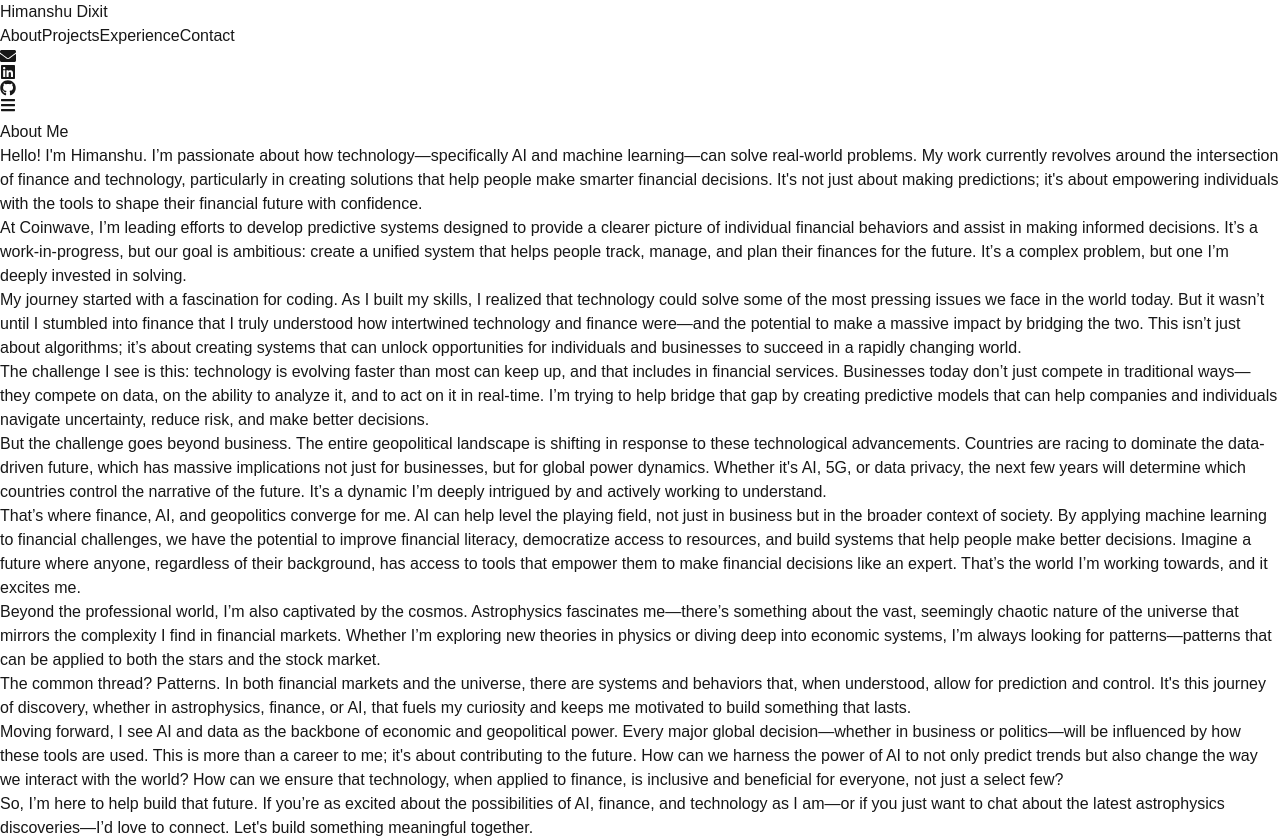
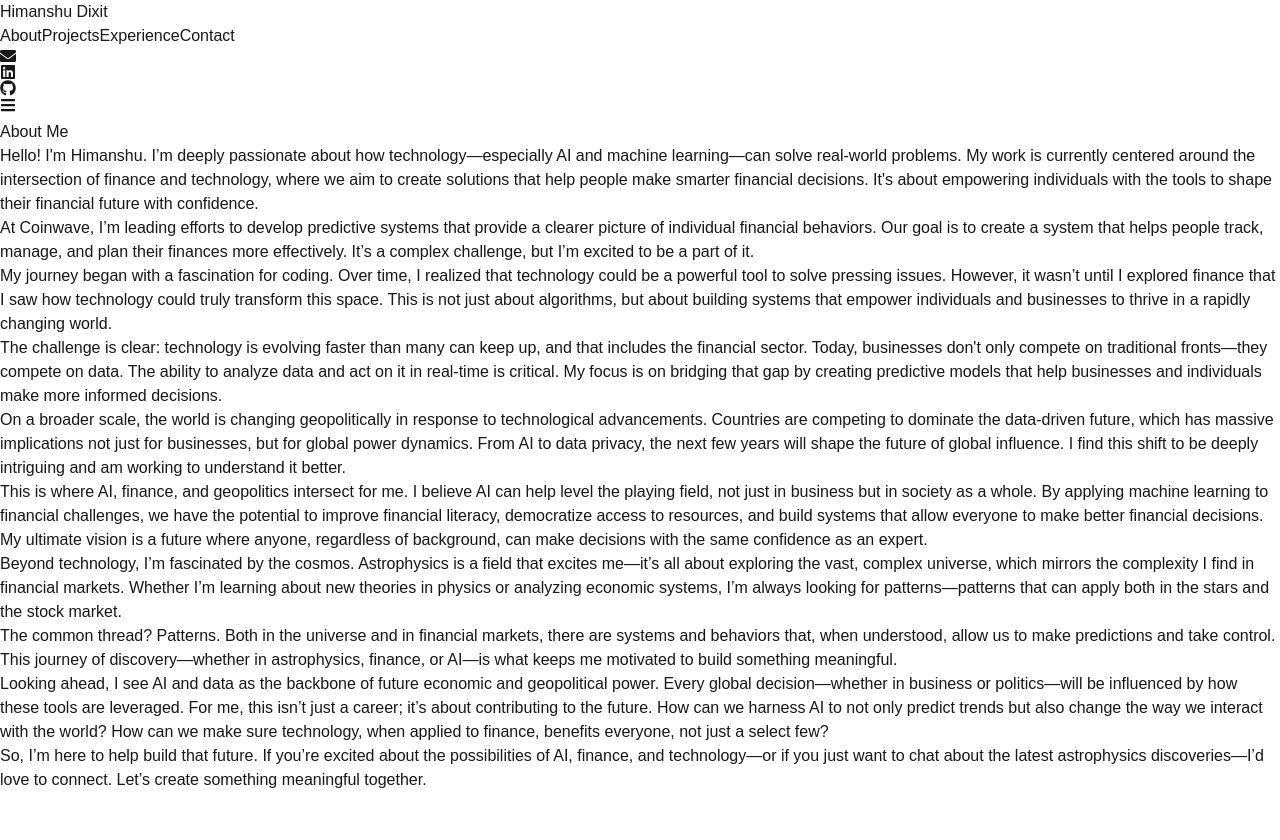
Before and after one commit to Hima-D/my-portfolio, a Next.js app: page /about in a window 1280 px wide. After the commit the page ends 800 px from the top, so only its background shows below. Built offline with nearby package versions, Linux system fonts and the light colour scheme.

Commit message:
Update page.tsx

```diff
--- a/src/app/about/page.tsx
+++ b/src/app/about/page.tsx
@@ -8,53 +8,52 @@ const About = () => {
       <Header />
       <section
         id="about"
-        className="relative w-full min-h-screen bg-white text-gray-900 flex flex-col items-center py-16"
+        className="relative w-full min-h-screen bg-gray-50 text-gray-900 flex flex-col items-center py-16"
       >
-        <div className="absolute inset-0 bg-gradient-to-br from-indigo-100 via-purple-200 to-blue-300 opacity-70" />
-        <div className="relative z-10 max-w-4xl mx-auto px-8 py-16 bg-white text-gray-800 rounded-3xl shadow-2xl">
+        <div className="relative z-10 max-w-4xl mx-auto px-8 py-16 bg-white text-gray-800 rounded-3xl shadow-xl">
           <h2 className="text-4xl font-extrabold text-center text-gray-900 mb-8">
             About Me
           </h2>
 
           <div className="space-y-8">
-            <p className="text-xl leading-relaxed opacity-80">
-              Hello! I'm Himanshu. I’m passionate about how technology—specifically AI and machine learning—can solve real-world problems. My work currently revolves around the intersection of finance and technology, particularly in creating solutions that help people make smarter financial decisions. It's not just about making predictions; it's about empowering individuals with the tools to shape their financial future with confidence.
+            <p className="text-xl leading-relaxed text-gray-700 opacity-80">
+              Hello! I'm Himanshu. I’m deeply passionate about how technology—especially AI and machine learning—can solve real-world problems. My work is currently centered around the intersection of finance and technology, where we aim to create solutions that help people make smarter financial decisions. It's about empowering individuals with the tools to shape their financial future with confidence.
             </p>
 
-            <p className="text-xl leading-relaxed opacity-80">
-              At <span className="font-semibold">Coinwave</span>, I’m leading efforts to develop predictive systems designed to provide a clearer picture of individual financial behaviors and assist in making informed decisions. It’s a work-in-progress, but our goal is ambitious: create a unified system that helps people track, manage, and plan their finances for the future. It’s a complex problem, but one I’m deeply invested in solving.
+            <p className="text-xl leading-relaxed text-gray-700 opacity-80">
+              At <span className="font-semibold">Coinwave</span>, I’m leading efforts to develop predictive systems that provide a clearer picture of individual financial behaviors. Our goal is to create a system that helps people track, manage, and plan their finances more effectively. It’s a complex challenge, but I’m excited to be a part of it.
             </p>
 
-            <p className="text-xl leading-relaxed opacity-80">
-              My journey started with a fascination for coding. As I built my skills, I realized that technology could solve some of the most pressing issues we face in the world today. But it wasn’t until I stumbled into finance that I truly understood how intertwined technology and finance were—and the potential to make a massive impact by bridging the two. This isn’t just about algorithms; it’s about creating systems that can unlock opportunities for individuals and businesses to succeed in a rapidly changing world.
+            <p className="text-xl leading-relaxed text-gray-700 opacity-80">
+              My journey began with a fascination for coding. Over time, I realized that technology could be a powerful tool to solve pressing issues. However, it wasn’t until I explored finance that I saw how technology could truly transform this space. This is not just about algorithms, but about building systems that empower individuals and businesses to thrive in a rapidly changing world.
             </p>
 
-            <p className="text-xl leading-relaxed opacity-80">
-              The challenge I see is this: technology is evolving faster than most can keep up, and that includes in financial services. Businesses today don’t just compete in traditional ways—they compete on data, on the ability to analyze it, and to act on it in real-time. I’m trying to help bridge that gap by creating predictive models that can help companies and individuals navigate uncertainty, reduce risk, and make better decisions.
+            <p className="text-xl leading-relaxed text-gray-700 opacity-80">
+              The challenge is clear: technology is evolving faster than many can keep up, and that includes the financial sector. Today, businesses don't only compete on traditional fronts—they compete on data. The ability to analyze data and act on it in real-time is critical. My focus is on bridging that gap by creating predictive models that help businesses and individuals make more informed decisions.
             </p>
 
-            <p className="text-xl leading-relaxed opacity-80">
-              But the challenge goes beyond business. The entire geopolitical landscape is shifting in response to these technological advancements. Countries are racing to dominate the data-driven future, which has massive implications not just for businesses, but for global power dynamics. Whether it's AI, 5G, or data privacy, the next few years will determine which countries control the narrative of the future. It’s a dynamic I’m deeply intrigued by and actively working to understand.
+            <p className="text-xl leading-relaxed text-gray-700 opacity-80">
+              On a broader scale, the world is changing geopolitically in response to technological advancements. Countries are competing to dominate the data-driven future, which has massive implications not just for businesses, but for global power dynamics. From AI to data privacy, the next few years will shape the future of global influence. I find this shift to be deeply intriguing and am working to understand it better.
             </p>
 
-            <p className="text-xl leading-relaxed opacity-80">
-              That’s where finance, AI, and geopolitics converge for me. AI can help level the playing field, not just in business but in the broader context of society. By applying machine learning to financial challenges, we have the potential to improve financial literacy, democratize access to resources, and build systems that help people make better decisions. Imagine a future where anyone, regardless of their background, has access to tools that empower them to make financial decisions like an expert. That’s the world I’m working towards, and it excites me.
+            <p className="text-xl leading-relaxed text-gray-700 opacity-80">
+              This is where AI, finance, and geopolitics intersect for me. I believe AI can help level the playing field, not just in business but in society as a whole. By applying machine learning to financial challenges, we have the potential to improve financial literacy, democratize access to resources, and build systems that allow everyone to make better financial decisions. My ultimate vision is a future where anyone, regardless of background, can make decisions with the same confidence as an expert.
             </p>
 
-            <p className="text-xl leading-relaxed opacity-80">
-              Beyond the professional world, I’m also captivated by the cosmos. Astrophysics fascinates me—there’s something about the vast, seemingly chaotic nature of the universe that mirrors the complexity I find in financial markets. Whether I’m exploring new theories in physics or diving deep into economic systems, I’m always looking for patterns—patterns that can be applied to both the stars and the stock market.
+            <p className="text-xl leading-relaxed text-gray-700 opacity-80">
+              Beyond technology, I’m fascinated by the cosmos. Astrophysics is a field that excites me—it’s all about exploring the vast, complex universe, which mirrors the complexity I find in financial markets. Whether I’m learning about new theories in physics or analyzing economic systems, I’m always looking for patterns—patterns that can apply both in the stars and the stock market.
             </p>
 
-            <p className="text-xl leading-relaxed opacity-80">
-              The common thread? Patterns. In both financial markets and the universe, there are systems and behaviors that, when understood, allow for prediction and control. It's this journey of discovery, whether in astrophysics, finance, or AI, that fuels my curiosity and keeps me motivated to build something that lasts.
+            <p className="text-xl leading-relaxed text-gray-700 opacity-80">
+              The common thread? Patterns. Both in the universe and in financial markets, there are systems and behaviors that, when understood, allow us to make predictions and take control. This journey of discovery—whether in astrophysics, finance, or AI—is what keeps me motivated to build something meaningful.
             </p>
 
-            <p className="text-xl leading-relaxed opacity-80">
-              Moving forward, I see AI and data as the backbone of economic and geopolitical power. Every major global decision—whether in business or politics—will be influenced by how these tools are used. This is more than a career to me; it's about contributing to the future. How can we harness the power of AI to not only predict trends but also change the way we interact with the world? How can we ensure that technology, when applied to finance, is inclusive and beneficial for everyone, not just a select few?
+            <p className="text-xl leading-relaxed text-gray-700 opacity-80">
+              Looking ahead, I see AI and data as the backbone of future economic and geopolitical power. Every global decision—whether in business or politics—will be influenced by how these tools are leveraged. For me, this isn’t just a career; it’s about contributing to the future. How can we harness AI to not only predict trends but also change the way we interact with the world? How can we make sure technology, when applied to finance, benefits everyone, not just a select few?
             </p>
 
-            <p className="text-xl leading-relaxed opacity-80">
-              So, I’m here to help build that future. If you’re as excited about the possibilities of AI, finance, and technology as I am—or if you just want to chat about the latest astrophysics discoveries—I’d love to connect. Let's build something meaningful together.
+            <p className="text-xl leading-relaxed text-gray-700 opacity-80">
+              So, I’m here to help build that future. If you’re excited about the possibilities of AI, finance, and technology—or if you just want to chat about the latest astrophysics discoveries—I’d love to connect. Let’s create something meaningful together.
             </p>
           </div>
         </div>
```
